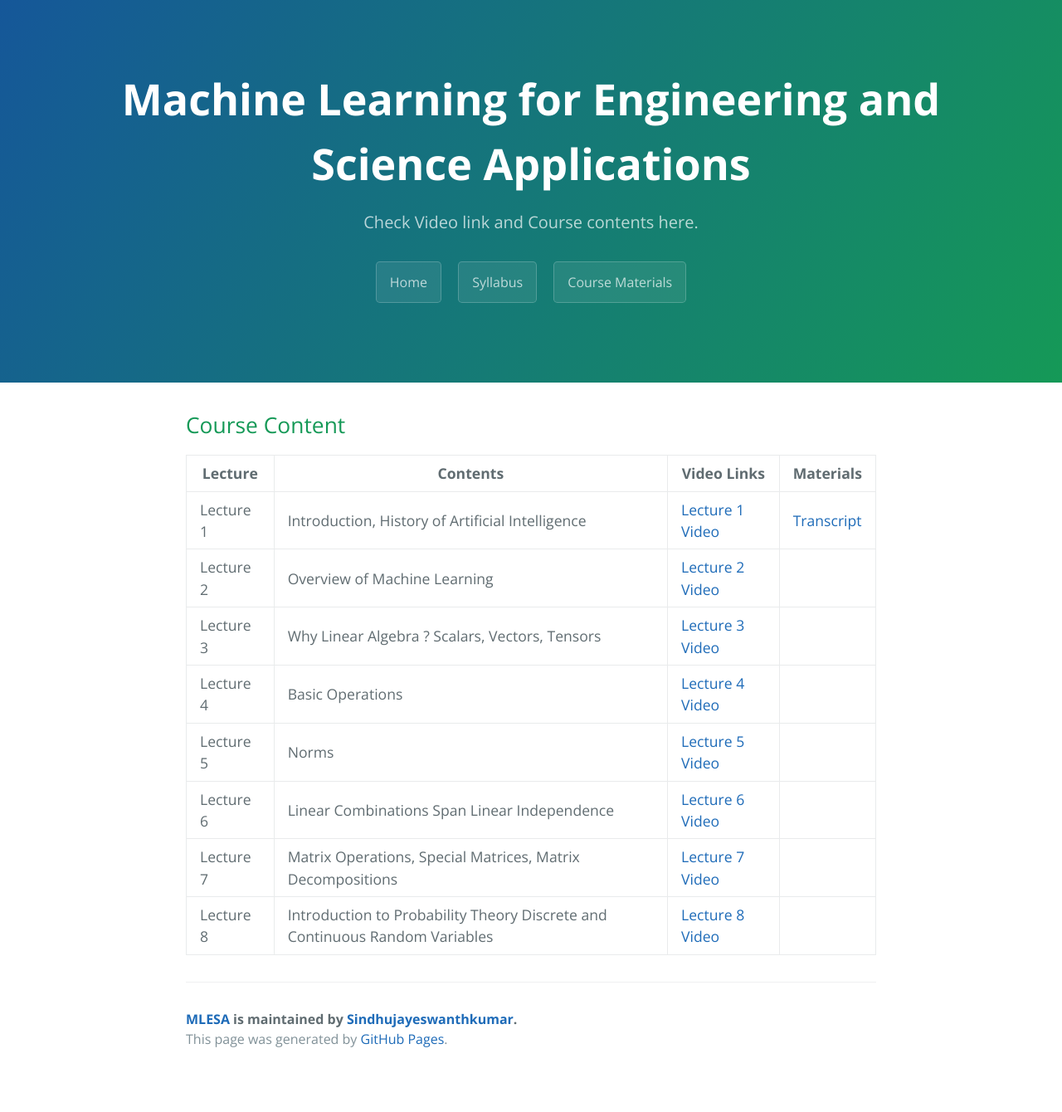
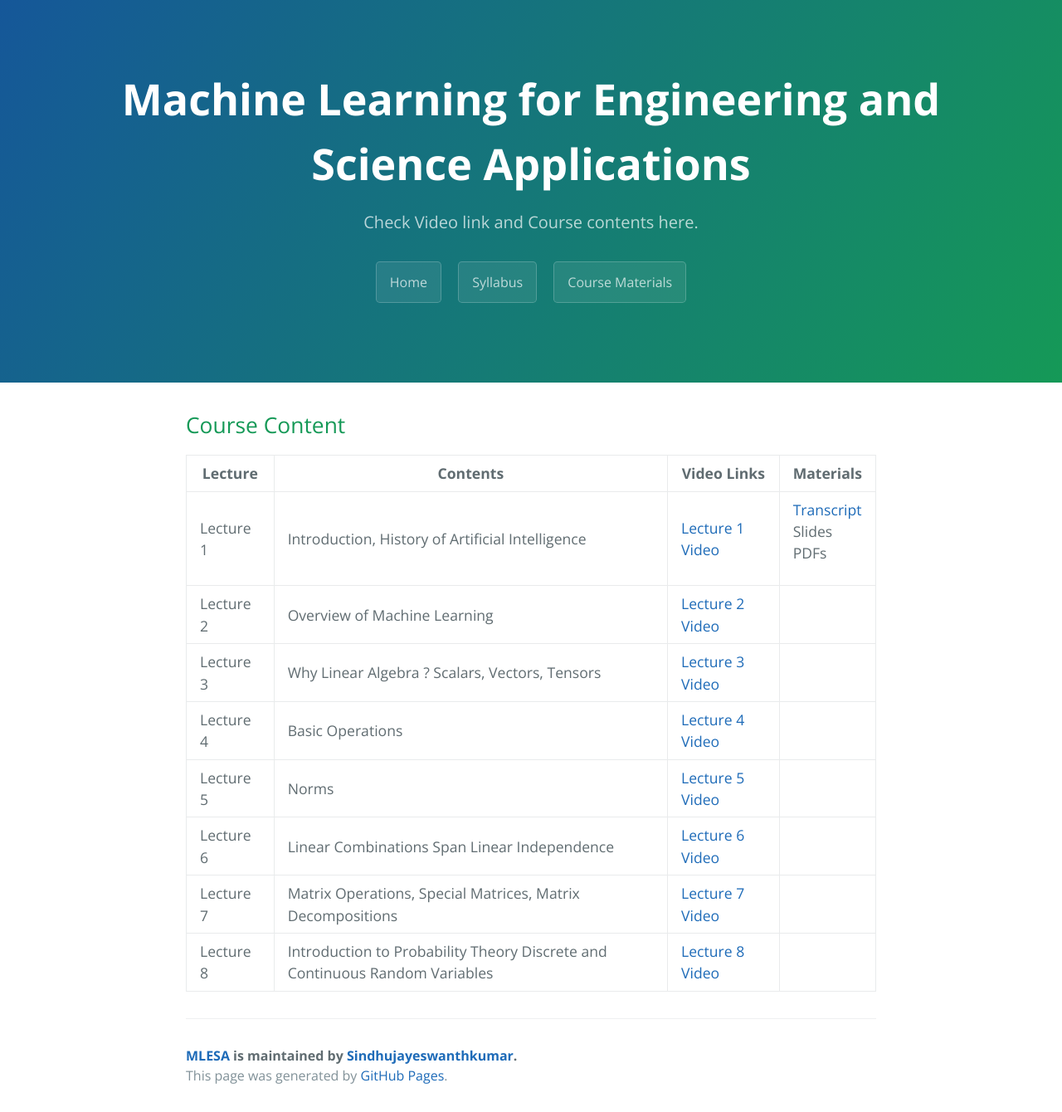
Before and after one commit to Sindhujayeswanthkumar/MLESA, a Jekyll site: the page built from course_page.md, in a window 1280 px wide. Shown: the whole page at 83% size. Built offline with Jekyll 4.4.1, drawn with Linux system fonts in a browser that asks for light colours; before the commit the page ends 1296 px from its top, so only the background shows below that.

Commit message:
Update course_page.md

```diff
--- a/course_page.md
+++ b/course_page.md
@@ -20,7 +20,9 @@ description: Check Video link and Course contents here.
 <td>Lecture 1</td>
 <td>Introduction, History of Artificial Intelligence</td>
   <td><a href="https://youtu.be/w1v-uQthcXs">Lecture 1 Video</a></td>
-<td><a href="https://drive.google.com/drive/folders/1v7Qtk46F1g8k8lVuoPf7KqDjYJq1MhSp">Transcript</a></td>
+<td><p><a href="https://drive.google.com/drive/folders/1v7Qtk46F1g8k8lVuoPf7KqDjYJq1MhSp">Transcript</a><br>
+  Slides<br>
+  PDFs</p></td>
 </tr>
   <tr>
   <td>Lecture 2</td>
```
